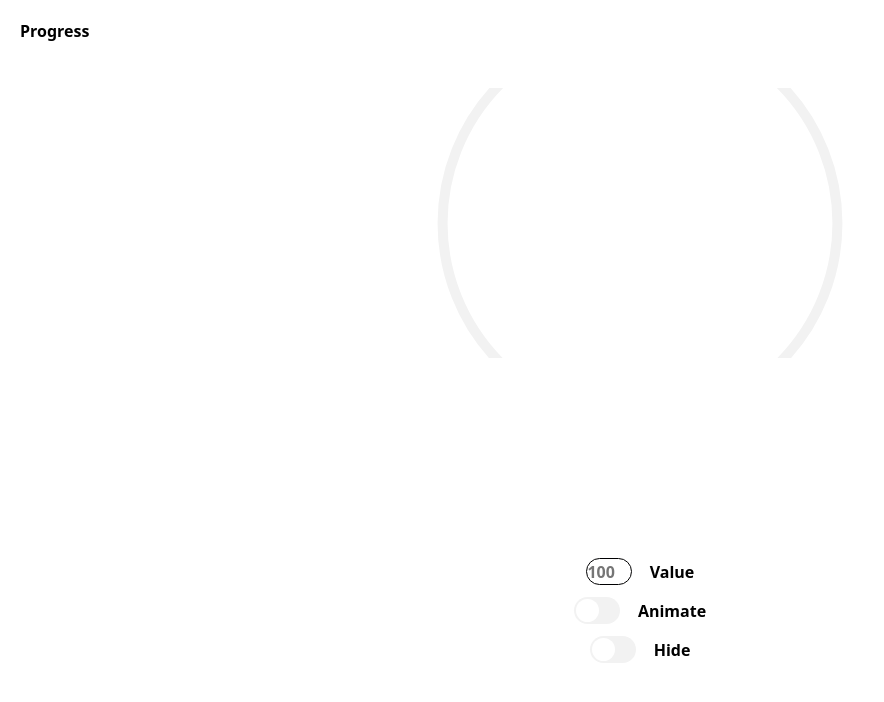
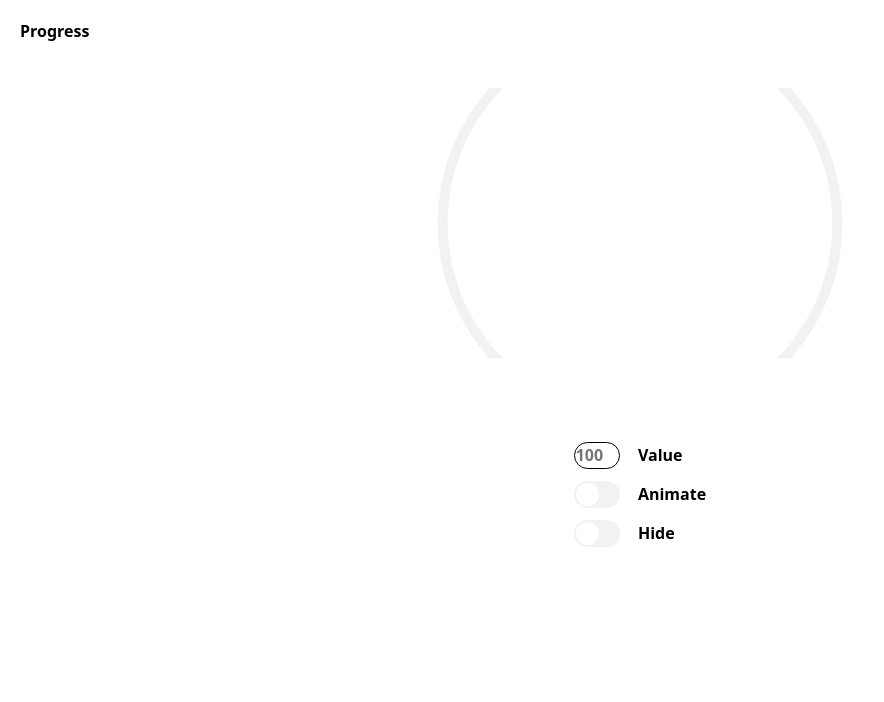
Before and after one commit to vanya1254/ozonIntern, a website with bundled scripts: page index.html in a window 1280 px wide. Shown: the whole page, without its empty margins (0-884 px from the left). Built offline with nearby package versions, Linux system fonts and the light colour scheme.

Commit message:
fix: fix mixin

```diff
--- a/components/ProgressBar/_progressBar.scss
+++ b/components/ProgressBar/_progressBar.scss
@@ -45,7 +45,9 @@
     grid-row: 6/11;
 
     &__col {
-      @include flex-center(column, 12px);
+      display: flex;
+      flex-direction: column;
+      gap: 12px;
     }
 
     &__row {
--- a/styles/_mixins.scss
+++ b/styles/_mixins.scss
@@ -9,6 +9,5 @@
   display: flex;
   flex-direction: $direction;
   align-items: center;
-  justify-content: center;
   gap: $gap;
 }
```
Also changed, not shown: index.css.
